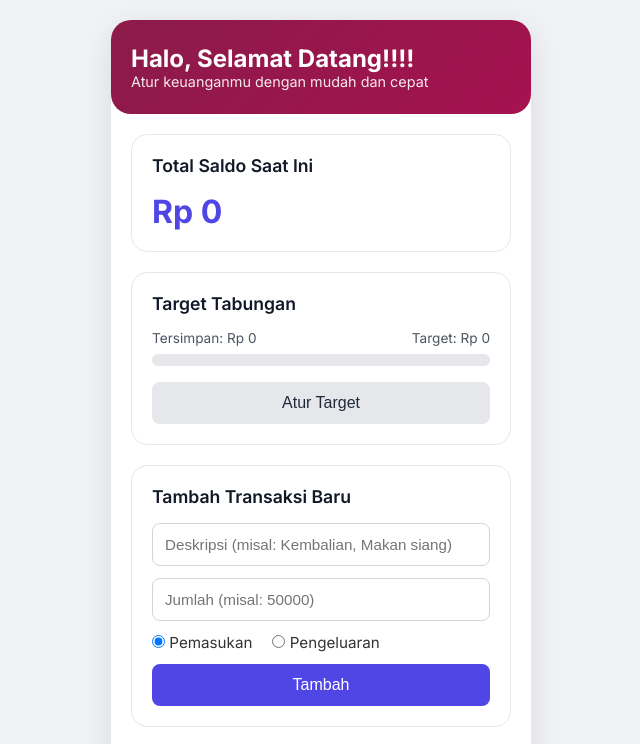
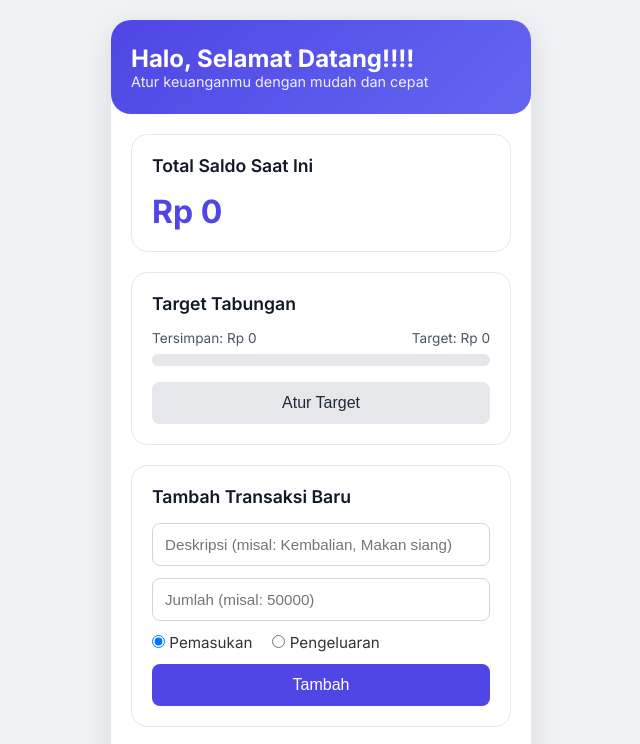
Before and after one commit to bintinurlatipppo/catatan-keuangan-dan-target-tabungan, a plain HTML site: page index.html in a window 1280 px wide. Shown: the top 744 px of the page, without its empty margins (319-959 px from the left). Drawn offline with Linux system fonts and the light colour scheme.

Commit message:
Update style.css

```diff
--- a/style.css
+++ b/style.css
@@ -26,8 +26,9 @@ body {
     overflow: hidden;
 }
 
+/* Header */
 .header {
-    background: linear-gradient(135deg, #8B1B4A, #A5124F);
+    background: linear-gradient(135deg, #4F46E5, #6366F1);
     color: white;
     padding: 24px 20px;
     border-bottom-left-radius: 20px;
```
